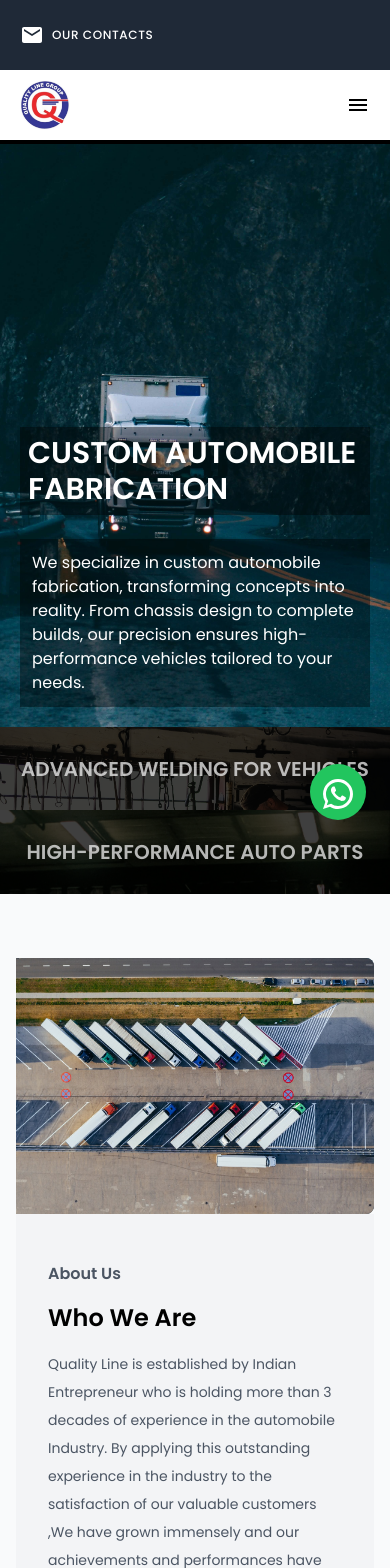
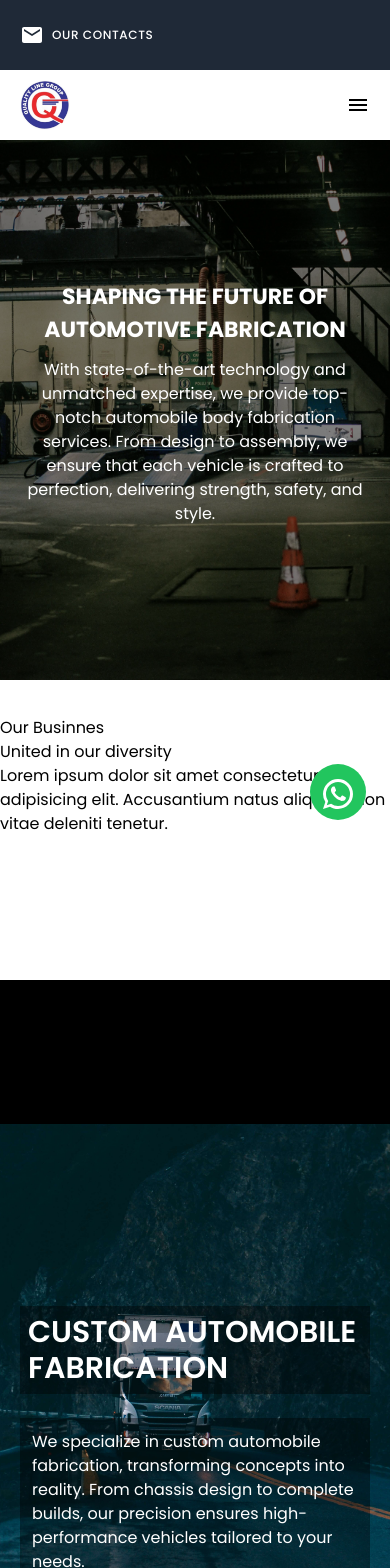
Before and after one commit to SanuRaj-K/quality-line-main, a Next.js app: page / in a window 390 px wide. Shown: the top 1568 px of the page. Built offline with nearby package versions, Linux system fonts and the light colour scheme.

Commit message:
feat:adding slider

```diff
--- a/src/app/service/banner/Slider.tsx
+++ b/src/app/service/banner/Slider.tsx
@@ -50,7 +50,7 @@ function SliderBanner() {
         src={sliderImg}
         alt="sliderimage"
       />
-      <div className="absolute inset-0 bg-black opacity-50"></div>
+      <div className="absolute lg:h-[600px]  inset-0 bg-black opacity-50"></div>
 
       <div className="lg:pl-20 text-center lg:text-start px-5 md:px-0  text-white absolute top-[200px]      lg:top-[150px] ">
         <motion.h1
@@ -81,7 +81,7 @@ function SliderBanner() {
 
       <div>
         <div className=" w-full sm:flex hidden  justify-center">
-          <ul className=" grid   grid-cols-3    place-items-center     z-20 absolute top-[440px]">
+          <ul className=" grid   grid-cols-3    place-items-center     z-20 absolute top-[490px]">
             {bannerImgeData.map((item, index) => (
               <li key={index}>
                 <div className="w-full mx-6 ">
--- /dev/null
+++ b/src/components/common/header/LandingHeader.tsx
@@ -0,0 +1,19 @@
+import React from "react";
+
+export const LandingHeader = () => {
+  return (
+    <section className=" h-[300px] bg-white">
+      <div className=" py-9">
+        <div>
+          <h4>Our Businnes</h4>
+          <h1>United in our diversity</h1>
+        </div>
+        <p>
+          Lorem ipsum dolor sit amet consectetur adipisicing elit. Accusantium
+          natus aliquam non vitae deleniti tenetur.
+        </p>
+      </div>
+      <div></div>
+    </section>
+  );
+};
--- a/src/components/landpage/index.tsx
+++ b/src/components/landpage/index.tsx
@@ -2,6 +2,7 @@
 import SliderBanner from "@/app/service/banner/Slider";
 import { artists } from "@/constants";
 import React, { useEffect, useState } from "react";
+import { LandingHeader } from "../common/header/LandingHeader";
 const LandPage = () => {
   const [visibleImages, setVisibleImages] = useState(artists.length);
   const [active, setActive] = useState(0);
@@ -9,15 +10,14 @@ const LandPage = () => {
     const updateVisibleImages = () => {
       const width = window.innerWidth;
       if (width >= 1024) {
-        setVisibleImages(artists.length); // Show all images for larger screens
+        setVisibleImages(artists.length);
       } else if (width >= 768) {
-        setVisibleImages(4); // Show 4 images for medium to large screens
-      } else {
-        setVisibleImages(3); // Show 3 images for smaller screens
+        setVisibleImages(4);
+        setVisibleImages(3);
       }
     };
 
-    updateVisibleImages(); // Set initial value
+    updateVisibleImages();
     window.addEventListener("resize", updateVisibleImages);
 
     return () => window.removeEventListener("resize", updateVisibleImages);
@@ -25,9 +25,12 @@ const LandPage = () => {
 
   return (
     <section className="min-h-screen   overflow-hidden bg-black">
-      {/* <div className=" pt-20  w-full h-full">
+      <div className=" pt-20  w-full h-full">
         <SliderBanner />
-      </div> */}
+      </div>
+      <div>
+        <LandingHeader/>
+      </div>
       <ul className="flex  flex-col mt-36 lg:mt-0 lg:flex-row relative min-h-[750px] m-0 p-0 overflow-hidden list-none w-full">
         {artists.slice(0, visibleImages).map((artist, i) => (
           <li
@@ -46,16 +49,18 @@ const LandPage = () => {
                 active === i ? "" : "bg-black/75"
               } absolute left-0 right-0 top-0 bottom-0 m-auto `}
             ></div>
+
             <h3
               className={`font-semibold text-white/70  whitespace-nowrap absolute  top-7 lg:top-auto bottom-28 z-10 left-1/2 transition-all transform ${
                 active === i
                   ? "opacity-0 top-[200%]"
-                  : "-translate-x-1/2  mb-14 -translate-y-1/2 lg:-translate-y-[100px]  lg:-rotate-90 transition-all duration-500 text-xl lg:text-3xl uppercase"
+                  : "-translate-x-1/2   -translate-y-1/2 lg:-translate-y-[140px] text-start lg:-rotate-90 transition-all duration-500 text-xl lg:text-2xl uppercase"
               }`}
             >
+              <span className=" mr-2  text-white text-3xl   ">{i + 1}</span>
               {artist.name}
             </h3>
-            <div
+             <div
               className={`relative z-30 opacity-0  text-white  self-end lg:mb-[15%] w-full transition-opacity duration-350 ${
                 active === i ? "opacity-100" : ""
               }`}
```
